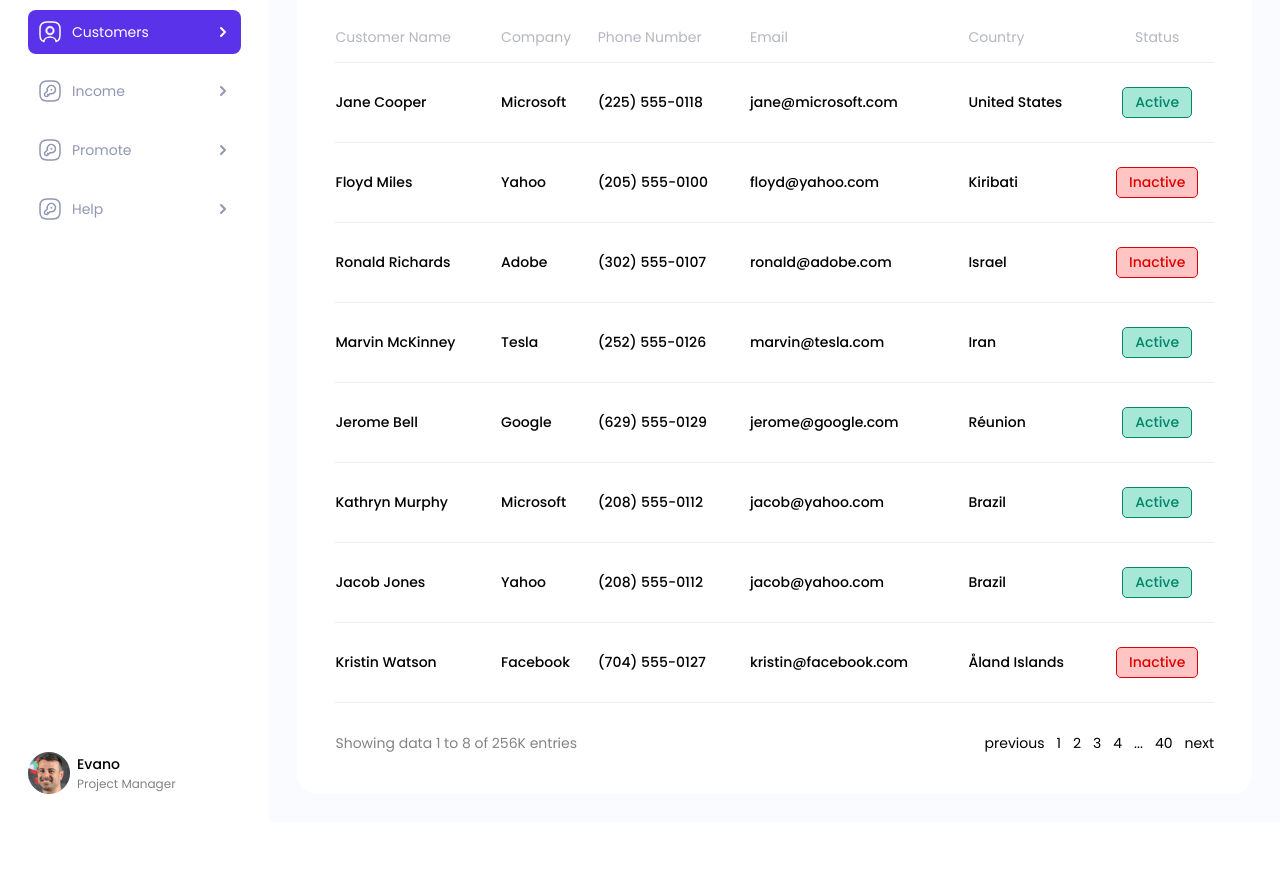
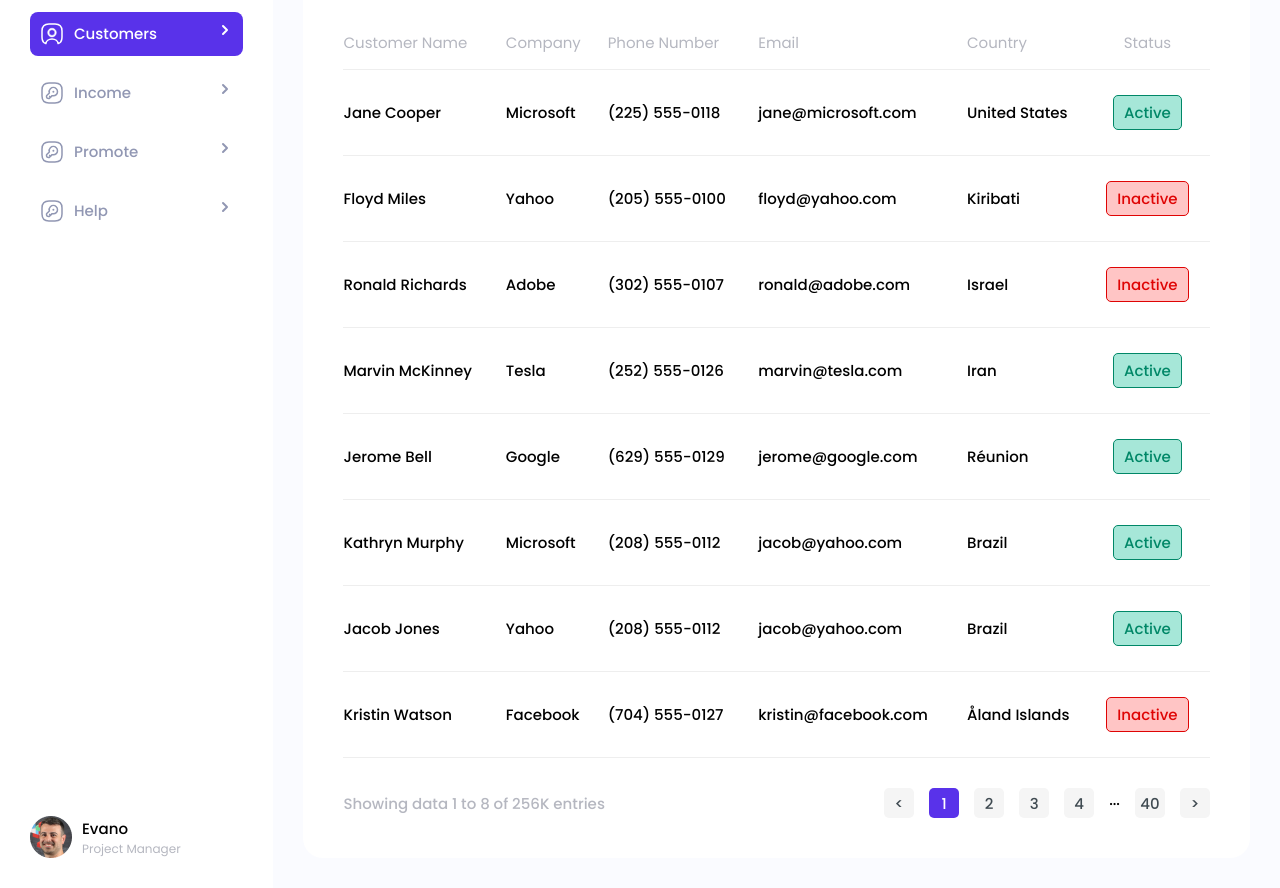
Before and after one commit to mokis3k/front-end-test-dashboard, a plain HTML site: page index.html in a window 1280 px wide. Shown: the part 215-1103 px from the top of the page. Before the commit the page ends 1037 px from the top, so only its background shows below. Drawn offline with Linux system fonts and the light colour scheme.

Commit message:
desktop done

```diff
--- a/style.css
+++ b/css/style.css
@@ -1,12 +1,12 @@
-/* ======================= ROOT ======================= */
+/* ======================= VARS ======================= */
 
 :root {
-  --color-text-black: #000000;
-  --color-text-white: #ffffff;
+  --color-black: #000000;
+  --color-white: #ffffff;
   --color-text-grey: #9197b3;
   --color-text-grey-light: #b5b7c0;
+  --color-text-grey-dark: #404b52;
   --color-text-green: #16c098;
-  --color-mark: #838383;
   --color-chosen: #5932ea;
   --color-bg-active: rgba(22, 192, 152, 0.38);
   --color-text-active: #008767;
@@ -14,60 +14,74 @@
   --color-text-inactive: #df0404;
   --color-container-right: #fafbff;
   --table-border-color: #eee;
-  --text-default: 400;
+  --color-bg-pagination: #f5f5f5;
+  --text-regular: 400;
   --text-medium: 500;
+  --text-semibold: 600;
   --text-bold: 700;
+  --font-size-default: 5px;
 }
 
 /* ======================= BASIC ======================= */
+
+/* --- INBUILT --- */
 
 * {
   margin: 0;
   padding: 0;
   box-sizing: border-box;
 }
-body {
+html {
+  font-size: var(--font-size-default);
   font-family: "Poppins", sans-serif;
-  font-weight: var(--text-default);
-  font-size: 14px;
+  font-weight: var(--text-medium);
 }
 html,
-body {
+body,
+main {
   height: 100%;
 }
 main {
   grid-template-columns: auto 1fr;
-  height: 100%;
 }
 a {
   text-decoration: none;
-  color: var(--color-text-black);
+  color: var(--color-black);
 }
 th {
-  font-weight: var(--text-default);
+  font-weight: var(--text-regular);
 }
 th,
 td {
   border-color: inherit;
 }
 h1 {
-  font-size: 26px;
+  font-size: 5.2rem;
 }
 h2 {
-  font-size: 24px;
+  font-size: 4.8rem;
 }
 h3 {
-  font-size: 22px;
+  font-size: 4.4rem;
 }
 input {
   font: inherit;
 }
+ul,
+ol {
+  list-style: none;
+}
 mark {
   background-color: inherit;
-  color: var(--color-mark);
 }
+
+/* --- BUILT-ON CLASSES --- */
+
 .bold {
-  font-weight: 700;
+  font-weight: var(--text-bold);
+}
+.grid {
+  display: grid;
 }
 .flex {
   display: flex;
@@ -78,111 +92,112 @@
 .justify-between {
   justify-content: space-between;
 }
+.justify-center {
+  justify-content: center;
+}
 .align-center {
   align-items: center;
 }
-.grid {
-  display: grid;
-}
 .chosen {
-  background-color: var(--color-chosen);
+  background-color: var(--color-chosen) !important;
 }
 .active {
   background-color: var(--color-bg-active);
   color: var(--color-text-active);
-  /* border-color: var(--color-text-active); */
 }
 .inactive {
   background-color: var(--color-bg-inactive);
   color: var(--color-text-inactive);
 }
+.width100 {
+  width: 100%;
+}
 
 /* ======================= MENU SECTION ======================= */
 
 .container__left {
-  padding: 28px;
-  gap: 40px;
+  padding: 6rem;
+  font-size: 3rem;
+  gap: 8rem;
   grid-template-rows: auto 1fr auto;
 }
 
-/* ------ MENU SECTION HEADER ------*/
+/* --- MENU SECTION HEADER --- */
+
 .header__logo {
-  align-items: center;
-  gap: 5px;
+  gap: 1rem;
 }
 .version {
-  font-size: 10px;
+  font-size: 2rem;
   position: relative;
   top: 6px;
+  color: var(--color-text-grey-light);
+  font-weight: var(--text-regular);
 }
 
-/* ------ MENU SECTION NAV ------*/
+/* --- MENU SECTION NAV --- */
+
 .nav {
-  flex-direction: column;
-  gap: 15px;
+  gap: 3rem;
 }
 .nav__item {
   display: block;
-  padding: 10px;
+  padding: 2rem;
   border-radius: 8px;
 }
 .nav__item.chosen figcaption {
-  color: var(--color-text-white);
+  color: var(--color-white);
 }
 .nav__item.chosen svg path {
-  stroke: var(--color-text-white);
+  stroke: var(--color-white);
 }
 .nav__content {
   grid-template-columns: auto 1fr auto;
-  gap: 10px;
-  align-items: center;
+  gap: 2rem;
   color: var(--color-text-grey);
 }
 
-/* ------ MENU SECTION PROFILE ------*/
+/* --- MENU SECTION PROFILE --- */
+
 .profile {
-  gap: 7px;
-  align-items: center;
-}
-.profile__info {
-  flex-direction: column;
+  gap: 2rem;
 }
 .profile__info * {
   display: block;
 }
-.name {
-  font-weight: var(--text-medium);
-}
 .position {
-  font-size: 12px;
+  font-size: 2.4rem;
+  font-weight: var(--text-regular);
+  color: var(--color-text-grey-light);
 }
 
 /* ======================= CONTENT SECTION ======================= */
 
 .container__right {
   background-color: var(--color-container-right);
-  width: 100%;
   grid-template-rows: auto 1fr;
-  padding: 28px;
-  gap: 51px;
+  padding: 6rem;
+  gap: 10rem;
+  font-size: 3rem;
 }
 .greeting {
   font-weight: var(--text-medium);
 }
 
-/* ------ CUSTOMERS TABLE ------ */
+/* --- CUSTOMERS TABLE WRAPPER --- */
+
 .table__wrapper {
-  background-color: var(--color-text-white);
+  background-color: var(--color-white);
   border-radius: 20px;
-  padding: 30px 38px 40px 38px;
-  gap: 30px;
+  padding: 6rem 8rem 8rem 8rem;
+  gap: 6rem;
 }
-.table__header {
-  justify-content: space-between;
-  align-items: center;
+.wrapper__title {
+  font-weight: var(--text-semibold);
 }
-.customer__status {
+.customers__status {
   color: var(--color-text-green);
+  font-weight: var(--text-regular);
 }
 .customers__search {
   position: relative;
@@ -196,45 +211,57 @@
   border: none;
   border-radius: 10px;
   background: var(--color-container-right);
-  padding: 10px 40px;
+  padding: 2rem 8rem;
+  font-weight: var(--text-regular);
 }
 .customers__table {
-  width: 100%;
   border-collapse: collapse;
-  font-weight: var(--text-medium);
   text-align: left;
 }
+
+/* --- CUSTOMERS TABLE --- */
 .customers__table th {
   color: var(--color-text-grey-light);
-  padding: 14px 0;
+  padding: 3rem 3rem 3rem 0;
 }
 .customers__table td {
-  padding: 24px 0;
+  padding: 5rem 3rem 5rem 0;
 }
 .customers__table th,
 .customers__table td {
   border-bottom: 1px solid var(--table-border-color);
 }
-th:last-child,
-td:last-child {
+.customers__table th:last-child,
+.customers__table td:last-child {
   text-align: center;
 }
 .status {
   display: inline-block;
-  padding: 4px 12px;
+  padding: 1rem 2rem;
   text-align: center;
   border: 1px solid;
   border-radius: 5px;
-  width: fit-content;
 }
 
-/* ------ CUSTOMERS TABLE PAGINATION ------ */
+/* --- CUSTOMERS TABLE PAGINATION --- */
 
+.counter {
+  color: var(--color-text-grey-light);
+}
 .pagination__list {
-  list-style: none;
-  gap: 12px
+  gap: 3rem;
 }
-
+.pagination__link {
+  justify-content: center;
+  min-width: 6rem;
+  height: 6rem;
+  background-color: var(--color-bg-pagination);
+  border-radius: 5px;
+  color: var(--color-text-grey-dark);
+}
+.pagination__link.chosen {
+  color: var(--color-white);
+}
 
 /* ------ Input placeholder color for different browsers ------ */
 .customers__search__input::placeholder {
--- a/index.html
+++ b/index.html
@@ -6,15 +6,15 @@
     <meta name="viewport" content="width=device-width, initial-scale=1.0">
     <link rel="preconnect" href="https://fonts.googleapis.com">
     <link rel="preconnect" href="https://fonts.gstatic.com" crossorigin>
-    <link href="https://fonts.googleapis.com/css2?family=Poppins:wght@400;500;700&display=swap" rel="stylesheet">
-    <link rel="stylesheet" href="style.css">
+    <link href="https://fonts.googleapis.com/css2?family=Poppins:wght@400;500;600;700&display=swap" rel="stylesheet">
+    <link rel="stylesheet" href="./css/style.css">
     <title>Dashboard</title>
 </head>
 
 <body>
     <main class="grid">
         <section class="container__left grid">
-            <header class="header__logo flex">
+            <header class="header__logo flex align-center">
                 <svg width="37" height="37" viewBox="0 0 37 37" fill="none" xmlns="http://www.w3.org/2000/svg">
                     <path
                         d="M18.5003 34.8876C17.4674 34.8876 16.419 34.6564 15.602 34.1784L7.12284 29.2914C3.66951 26.9634 3.45367 26.6089 3.45367 22.9551V14.0443C3.45367 10.3905 3.65409 10.0359 7.04576 7.73887L15.5865 2.80553C17.2053 1.86512 19.749 1.86512 21.3678 2.80553L29.8778 7.70803C33.3311 10.0359 33.547 10.3905 33.547 14.0443V22.9397C33.547 26.5934 33.3465 26.948 29.9549 29.2451L21.414 34.1784C20.5815 34.6564 19.5332 34.8876 18.5003 34.8876ZM18.5003 4.42428C17.8528 4.42428 17.2207 4.54762 16.7736 4.8097L8.29451 9.7122C5.78159 11.408 5.78159 11.408 5.78159 14.0443V22.9397C5.78159 25.5759 5.78159 25.5759 8.35617 27.318L16.7736 32.1743C17.6832 32.6984 19.3328 32.6984 20.2424 32.1743L28.7215 27.2718C31.219 25.5759 31.219 25.5759 31.219 22.9397V14.0443C31.219 11.408 31.219 11.408 28.6445 9.66595L20.227 4.8097C19.7799 4.54762 19.1478 4.42428 18.5003 4.42428Z"
@@ -28,9 +28,9 @@
                 </figcaption>
                 <mark class="version">v.01</mark>
             </header>
-            <nav class="nav flex">
+            <nav class="nav flex flex-column">
                 <a href="#" class="nav__item">
-                    <figure class="nav__content grid">
+                    <figure class="nav__content grid align-center">
                         <svg width="24" height="24" viewBox="0 0 24 24" fill="none" xmlns="http://www.w3.org/2000/svg">
                             <path d="M9 22H15C20 22 22 20 22 15V9C22 4 20 2 15 2H9C4 2 2 4 2 9V15C2 20 4 22 9 22Z"
                                 stroke="#9197B3" stroke-width="1.5" stroke-linecap="round" stroke-linejoin="round" />
@@ -152,21 +152,21 @@
                     </figure>
                 </a>
             </nav>
-            <figure class="profile flex">
-                <img src="profile_img.png" alt="PROFILE IMG">
-                <figcaption class="profile__info flex">
+            <figure class="profile flex align-center">
+                <img src="./assets/profile_img.png" alt="PROFILE IMG">
+                <figcaption class="flex flex-column">
                     <span class="name">Evano</span>
                     <mark class="position">Project Manager</mark>
                 </figcaption>
             </figure>
         </section>
-        <section class="container__right grid">
+        <section class="container__right grid width100">
             <h2 class="greeting">Hello Evano 👋🏼,</h2>
             <div class="table__wrapper flex flex-column">
-                <header class="table__header flex">
+                <header class="flex align-center justify-between">
                     <div>
-                        <h3>All Customers</h3>
-                        <span class="customer__status">Active Members</span>
+                        <h3 class="wrapper__title">All Customers</h3>
+                        <span class="customers__status">Active Members</span>
                     </div>
                     <form class="customers__search">
                         <svg class="search__icon" width="24" height="24" viewBox="0 0 24 24" fill="none"
@@ -180,7 +180,7 @@
                         <input type="text" placeholder="Search" class="customers__search__input">
                     </form>
                 </header>
-                <table class="customers__table">
+                <table class="customers__table width100">
                     <thead>
                         <tr>
                             <th>Customer Name</th>
@@ -258,22 +258,23 @@
                         </tr>
                     </tbody>
                 </table>
-                <footer class="flex justify-between">
-                    <mark>Showing data 1 to 8 of 256K entries</mark>
+                <footer class="flex justify-between align-center">
+                    <mark class="counter">Showing data 1 to 8 of 256K entries</mark>
                     <ul class="pagination__list flex justify-between">
-                        <li class="pagination__item">previous</li>
-                        <li class="pagination__item">1</li>
-                        <li class="pagination__item">2</li>
-                        <li class="pagination__item">3</li>
-                        <li class="pagination__item">4</li>
-                        <li class="pagination__item">...</li>
-                        <li class="pagination__item">40</li>
-                        <li class="pagination__item">next</li>
+                        <li><a href="#" class="pagination__link flex align-center ">&#60;</a></li>
+                        <li><a href="#" class="pagination__link flex align-center chosen">1</a></li>
+                        <li><a href="#" class="pagination__link flex align-center ">2</a></li>
+                        <li><a href="#" class="pagination__link flex align-center ">3</a></li>
+                        <li><a href="#" class="pagination__link flex align-center ">4</a></li>
+                        <li>...</li>
+                        <li><a href="#" class="pagination__link flex align-center ">40</a></li>
+                        <li><a href="#" class="pagination__link flex align-center ">&#62;</a></li>
                     </ul>
                 </footer>
             </div>
         </section>
     </main>
+    <script src="./scripts/script.js"></script>
 </body>
 
 </html>
```
Also changed, not shown: scripts/script.js (added, +1 -0 lines), 3d-square 1.svg (deleted), assets/profile_img.png (renamed from profile_img.png), chevron-right 2.svg (deleted), discount-shape 1.svg (deleted), key-square.svg (deleted), logo.svg (deleted), message-question 1.svg (deleted), search 1.svg (deleted), user-square 1.svg (deleted), wallet-money 2.svg (deleted).
